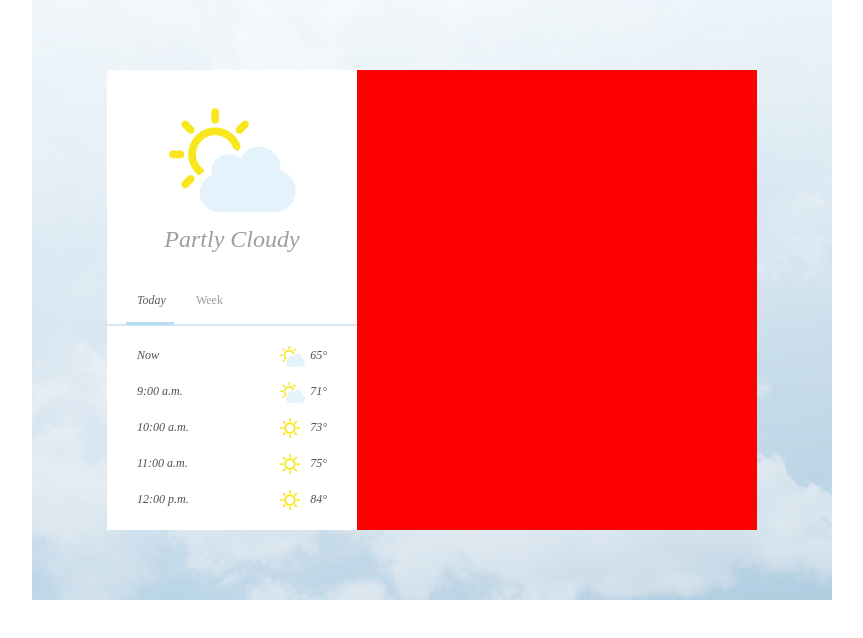
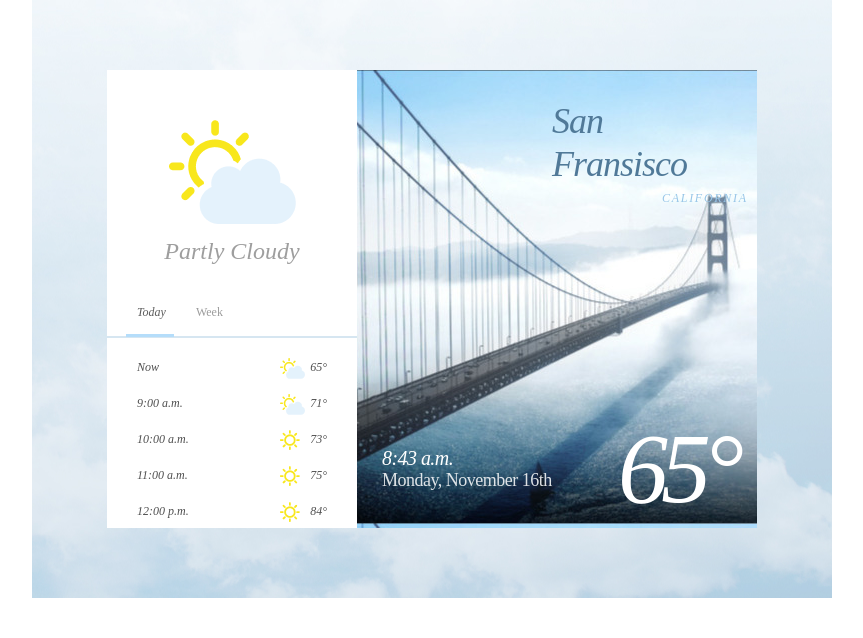
Before and after one commit to FrontJedi/weather-card, a plain HTML site: page index.html in a window 1280 px wide. Shown: the whole page, without its empty margins (208-1071 px from the left). Drawn offline with Linux system fonts and the light colour scheme; a web font is replaced by a local one.

Commit message:
add widget-side

```diff
--- a/assets/src/index.scss
+++ b/assets/src/index.scss
@@ -3,18 +3,18 @@
 
 .section {
     @include df-position(space-between, center);
-    @include size(800px, 600px);
+    @include size(800px, auto);
     padding: 70px 75px;
     margin: 0 auto;
     background-image: url("../public/img/bg.jpg");
 
     .container-table {
         // @include df-position(space-between, center);
-        @include size(250px, 460px);
+        @include size(250px, auto);
         background-color: #ffffff;
 
         .container-table__widget {
-            @include ptl-position(38px, 0);
+            @include ptl-position(50px, 0);
             @include df-position(space-between, center);
             flex-direction: column;
 
@@ -131,8 +131,86 @@
 
     .container-widget {
         &__bg-img {
-            @include size(400px, 460px);
-            background-color: red;
+            @include size(400px, auto);
+            background-image: url("../public/img/2.jpg");
+            padding-left: 25px;
+            padding-right: 20px;
+        }
+
+        &__name {
+            @include mtl-position(0, 170px);
+            padding-top: 30px;
+
+            .name-city {
+                & > p {
+                    font-family: "ABeeZee";
+                    font-style: italic;
+                    font-weight: normal;
+                    font-size: 36px;
+                    line-height: 1.19;
+                    letter-spacing: -1px;
+                    color: #507998;
+                }
+            }
+
+            .name-state {
+                padding-left: 110px;
+
+                & > p {
+                    font-family: "ABeeZee";
+                    font-style: italic;
+                    font-weight: normal;
+                    font-size: 12px;
+                    line-height: 2;
+                    letter-spacing: 1.71429px;
+                    color: #98c6e8;
+                }
+            }
+        }
+
+        &__info {
+            @include df-position(space-between, center);
+            margin-top: 200px;
+
+            .info-today {
+                &__time {
+                    & > p {
+                        font-family: "ABeeZee";
+                        font-style: italic;
+                        font-weight: normal;
+                        font-size: 20px;
+                        line-height: 1.2;
+                        letter-spacing: -0.555556px;
+                        color: #ffffff;
+                    }
+                }
+
+                &__date {
+                    & > p {
+                        font-family: "ABeeZee";
+                        font-style: normal;
+                        font-weight: normal;
+                        font-size: 18px;
+                        line-height: 21px;
+                        letter-spacing: -0.5px;
+                        color: #ffffff;
+                        mix-blend-mode: normal;
+                        opacity: 0.85;
+                    }
+                }
+            }
+
+            .info-temp {
+                & > p {
+                    font-family: "ABeeZee";
+                    font-style: italic;
+                    font-weight: normal;
+                    font-size: 100px;
+                    line-height: 118px;
+                    letter-spacing: -7px;
+                    color: #ffffff;
+                }
+            }
         }
     }
 }
--- a/index.html
+++ b/index.html
@@ -141,7 +141,46 @@
         <div class="container-widget">
             <div class="container-widget__bg-img">
 
+                <div class="container-widget__name">
+                    <div class="name-city">
+                        <p>
+                            San Fransisco
+                        </p>
+                    </div>
+                    <div class="name-state">
+                        <p>
+                            CALIFORNIA
+                        </p>
+                    </div>
+                </div>
+                <!-- /.container-widget__name -->
+
+                <div class="container-widget__info">
+                    <div class="info-today">
+                        <div class="info-today__time">
+                            <p>
+                                8:43 a.m.
+                            </p>
+                        </div>
+                        <div class="info-today__date">
+                            <p>
+                                Monday, November 16th
+                            </p>
+                        </div>
+                    </div>
+                    <!-- /.info-today -->
+
+                    <div class="info-temp">
+                        <p>
+                            65°
+                        </p>
+                    </div>
+                </div>
+                <!-- /.container-widget__info -->
+
             </div>
+
+
         </div>
         <!-- /.container-widget -->
 
```
Also changed, not shown: assets/public/img/img3.jpg (added), assets/public/index.css.
